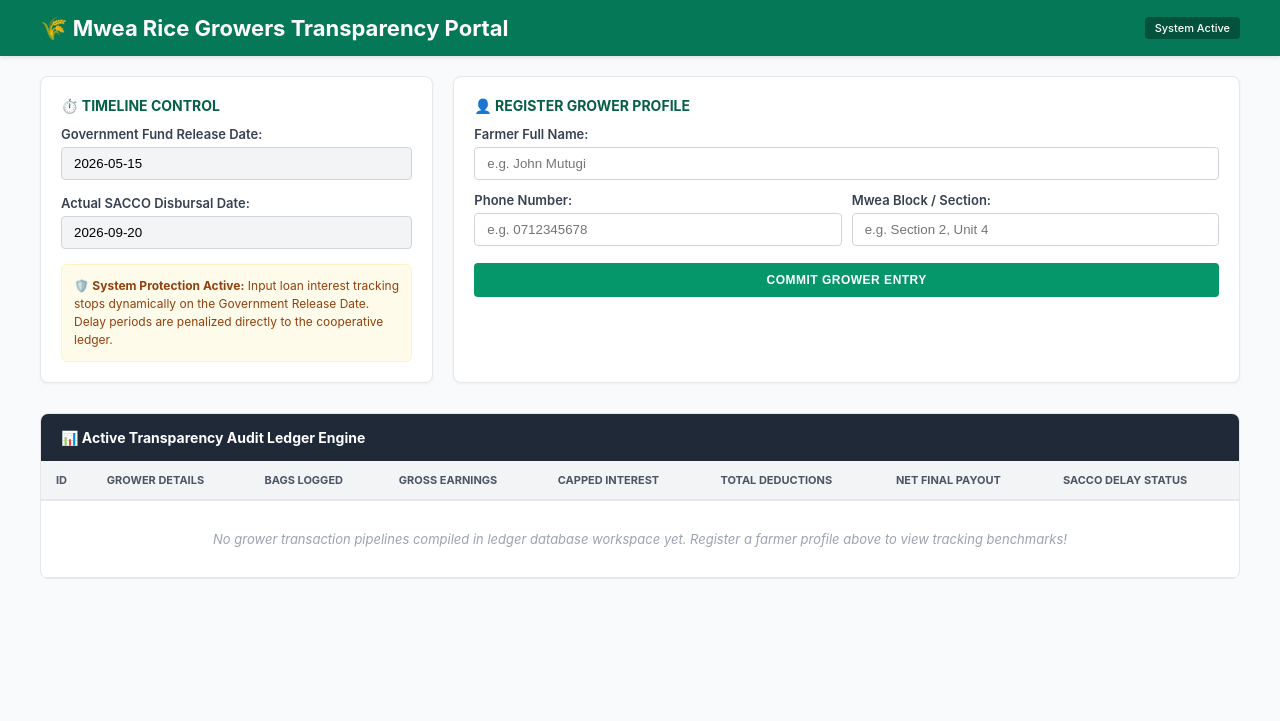
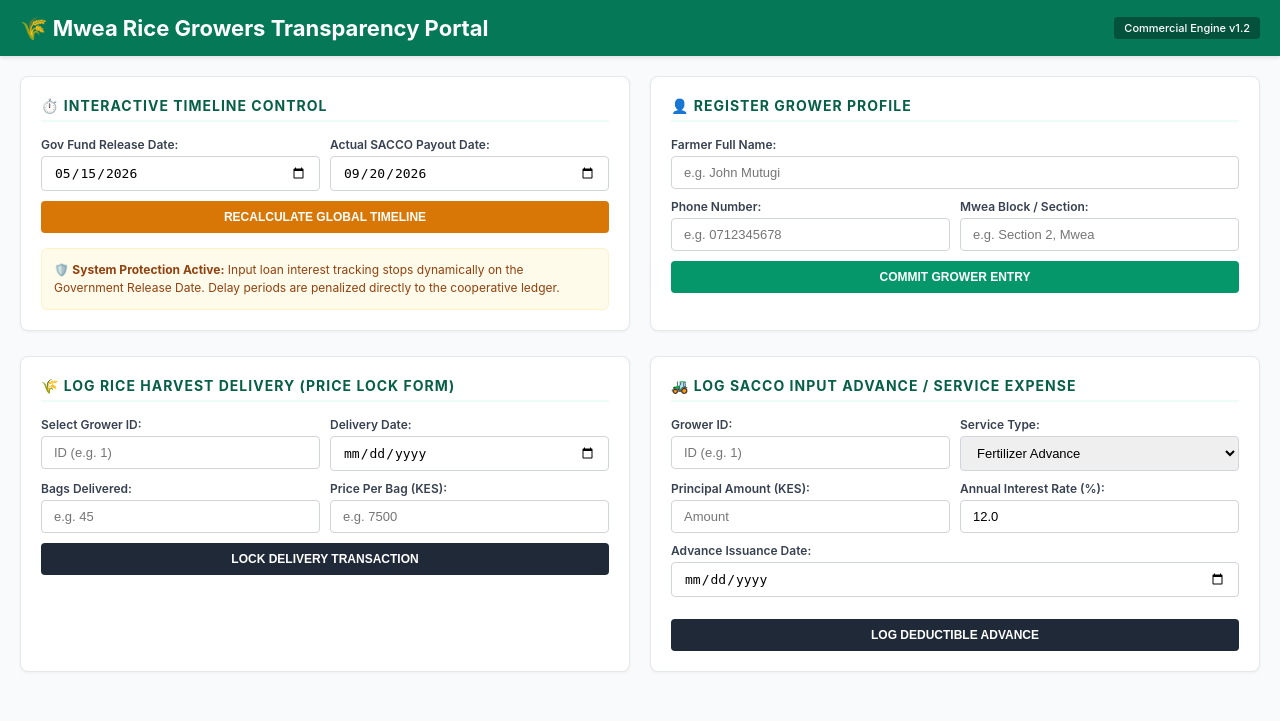
Before and after one commit to Samtech-001/mwea-rice-transparency-ledger, a Flask app: page / in a window 1280 px wide. Shown: the top 721 px of the page. Run offline with Flask 3, Linux system fonts and the light colour scheme; data comes from the database, SQL or seed files in the repository; data that the repository does not hold is empty.

Commit message:
feat: launch full commercial layout with inputs and timeline controls

```diff
--- a/app.py
+++ b/app.py
@@ -5,7 +5,6 @@ from flask import Flask, render_template, request, redirect, url_for
 
 app = Flask(__name__)
 
-# Direct path alignment for Render Persistent Storage compatibility
 DB_DIR = '/opt/render/project/src/database' if os.path.exists('/opt/render') else 'database'
 DB_PATH = os.path.join(DB_DIR, 'mwea_rice.db')
 
@@ -19,7 +18,7 @@ def init_db():
     cursor.execute('''CREATE TABLE IF NOT EXISTS loans (loan_id INTEGER PRIMARY KEY AUTOINCREMENT, farmer_id INTEGER, principal_borrowed REAL NOT NULL, annual_rate REAL NOT NULL, borrowed_date TEXT NOT NULL, service_type TEXT NOT NULL)''')
     cursor.execute('''CREATE TABLE IF NOT EXISTS control_dates (id INTEGER PRIMARY KEY AUTOINCREMENT, gov_release_date TEXT NOT NULL, sacco_disburse_date TEXT NOT NULL)''')
     cursor.execute("SELECT COUNT(*) FROM control_dates")
-    if cursor.fetchone()[0] == 0:
+    if cursor.fetchone() == 0:
         cursor.execute("INSERT INTO control_dates (gov_release_date, sacco_disburse_date) VALUES ('2026-05-15', '2026-09-20')")
     conn.commit()
     conn.close()
@@ -47,6 +46,7 @@ def index():
         dels = conn.execute('SELECT * FROM deliveries WHERE farmer_id = ?', (f['farmer_id'],)).fetchall()
         gross = sum(d['bags_delivered'] * d['price_per_bag'] for d in dels)
         bags = sum(d['bags_delivered'] for d in dels)
+
         loans = conn.execute('SELECT * FROM loans WHERE farmer_id = ?', (f['farmer_id'],)).fetchall()
         deduct, interest = 0, 0
         for l in loans:
@@ -54,9 +54,22 @@ def index():
             li = l['principal_borrowed'] * (l['annual_rate'] / 100) * (days / 365)
             interest += li
             deduct += (l['principal_borrowed'] + li)
-        dashboard_data.append({'id': f['farmer_id'], 'name': f['name'], 'phone': f['phone'], 'bags': bags, 'gross': gross, 'deductions': deduct, 'interest': interest, 'net': gross - deduct, 'delay': calculate_days(dates['gov_release_date'], dates['sacco_disburse_date'])})
+
+        dashboard_data.append({
+            'id': f['farmer_id'], 'name': f['name'], 'phone': f['phone'], 'location': f['location'],
+            'bags': bags, 'gross': gross, 'deductions': deduct, 'interest': interest, 'net': gross - deduct,
+            'delay': calculate_days(dates['gov_release_date'], dates['sacco_disburse_date'])
+        })
     conn.close()
     return render_template('dashboard.html', farmers=dashboard_data, dates=dates)
+
+@app.route('/update-dates', methods=['POST'])
+def update_dates():
+    conn = get_db_connection()
+    conn.execute('UPDATE control_dates SET gov_release_date = ?, sacco_disburse_date = ? WHERE id = 1', (request.form['gov_release_date'], request.form['sacco_disburse_date']))
+    conn.commit()
+    conn.close()
+    return redirect(url_for('index'))
 
 @app.route('/add-farmer', methods=['POST'])
 def add_farmer():
@@ -64,8 +77,23 @@ def add_farmer():
     try:
         conn.execute('INSERT INTO farmers (name, phone, location) VALUES (?, ?, ?)', (request.form['name'], request.form['phone'], request.form['location']))
         conn.commit()
-    except:
-        pass
+    except: pass
+    conn.close()
+    return redirect(url_for('index'))
+
+@app.route('/add-delivery', methods=['POST'])
+def add_delivery():
+    conn = get_db_connection()
+    conn.execute('INSERT INTO deliveries (farmer_id, delivery_date, bags_delivered, price_per_bag) VALUES (?, ?, ?, ?)', (request.form['farmer_id'], request.form['delivery_date'], request.form['bags_delivered'], request.form['price_per_bag']))
+    conn.commit()
+    conn.close()
+    return redirect(url_for('index'))
+
+@app.route('/add-loan', methods=['POST'])
+def add_loan():
+    conn = get_db_connection()
+    conn.execute('INSERT INTO loans (farmer_id, principal_borrowed, annual_rate, borrowed_date, service_type) VALUES (?, ?, ?, ?, ?)', (request.form['farmer_id'], request.form['principal_borrowed'], request.form['annual_rate'], request.form['borrowed_date'], request.form['service_type']))
+    conn.commit()
     conn.close()
     return redirect(url_for('index'))
 
--- a/templates/dashboard.html
+++ b/templates/dashboard.html
@@ -7,50 +7,59 @@
     <style>
         body { font-family: -apple-system, BlinkMacSystemFont, "Segoe UI", Roboto, sans-serif; background-color: #f9fafb; margin: 0; padding: 0; color: #111827; }
         nav { background-color: #047857; color: white; padding: 15px 20px; box-shadow: 0 2px 4px rgba(0,0,0,0.1); }
-        .container { max-width: 1200px; margin: 0 auto; padding: 20px; }
-        .grid { display: grid; grid-template-columns: 1fr; gap: 20px; margin-bottom: 30px; }
-        @media (min-width: 768px) { .grid { grid-template-columns: 1fr 2fr; } }
-        .card { background: white; padding: 20px; rounded-radius: 8px; border: 1px solid #e5e7eb; border-radius: 8px; box-shadow: 0 1px 3px rgba(0,0,0,0.05); }
+        .container { max-width: 1400px; margin: 0 auto; padding: 20px; }
+        .grid-top { display: grid; grid-template-columns: 1fr; gap: 20px; margin-bottom: 25px; }
+        @media (min-width: 1024px) { .grid-top { grid-template-columns: 1fr 1fr; } }
+        .grid-inputs { display: grid; grid-template-columns: 1fr; gap: 20px; margin-bottom: 30px; }
+        @media (min-width: 768px) { .grid-inputs { grid-template-columns: 1fr 1fr; } }
+        .card { background: white; padding: 20px; border: 1px solid #e5e7eb; border-radius: 8px; box-shadow: 0 1px 3px rgba(0,0,0,0.05); }
         h1 { margin: 0; font-size: 22px; font-weight: bold; }
-        h2 { margin-top: 0; font-size: 14px; text-transform: uppercase; tracking-spacing: 1px; color: #065f46; }
-        .form-group { margin-bottom: 15px; }
-        label { display: block; font-weight: 600; margin-bottom: 5px; font-size: 13px; color: #374151; }
-        input[type="text"] { width: 100%; padding: 8px 12px; border: 1px solid #d1d5db; border-radius: 4px; box-sizing: border-box; background-color: #f3f4f6; }
-        input[type="text"]:not([readonly]) { background-color: white; }
+        h2 { margin-top: 0; font-size: 14px; text-transform: uppercase; letter-spacing: 1px; color: #065f46; border-bottom: 2px solid #ecfdf5; padding-bottom: 6px; margin-bottom: 15px; }
+        .form-group { margin-bottom: 12px; }
+        label { display: block; font-weight: 600; margin-bottom: 4px; font-size: 12px; color: #374151; }
+        input[type="text"], input[type="number"], input[type="date"], select { width: 100%; padding: 8px 12px; border: 1px solid #d1d5db; border-radius: 4px; box-sizing: border-box; font-size: 13px; }
         .alert { background-color: #fffbeb; border: 1px solid #fef3c7; color: #92400e; padding: 12px; border-radius: 6px; font-size: 12px; line-height: 1.5; margin-top: 15px; }
-        .btn { width: 100%; background-color: #059669; color: white; border: none; padding: 10px; border-radius: 4px; font-weight: bold; cursor: pointer; text-transform: uppercase; font-size: 12px; letter-spacing: 0.5px; }
+        .btn { width: 100%; background-color: #059669; color: white; border: none; padding: 9px; border-radius: 4px; font-weight: bold; cursor: pointer; text-transform: uppercase; font-size: 12px; }
         .btn:hover { background-color: #047857; }
-        .table-card { background: white; border: 1px solid #e5e7eb; border-radius: 8px; overflow: hidden; }
+        .btn-amber { background-color: #d97706; } .btn-amber:hover { background-color: #b45309; }
+        .btn-gray { background-color: #1f2937; } .btn-gray:hover { background-color: #111827; }
+        .table-card { background: white; border: 1px solid #e5e7eb; border-radius: 8px; overflow: hidden; margin-top: 25px; }
         .table-header { background-color: #1f2937; color: white; padding: 15px 20px; font-weight: bold; font-size: 14px; }
         table { width: 100%; border-collapse: collapse; text-align: left; font-size: 13px; }
         th { background-color: #f3f4f6; padding: 12px 15px; color: #4b5563; text-transform: uppercase; font-size: 11px; border-bottom: 2px solid #e5e7eb; }
         td { padding: 15px; border-bottom: 1px solid #e5e7eb; }
         .badge { display: inline-block; padding: 3px 8px; border-radius: 12px; font-size: 11px; font-weight: bold; background-color: #fef3c7; color: #92400e; border: 1px solid #fde68a; }
         .farmer-name { font-weight: bold; color: #111827; font-size: 14px; }
-        .farmer-phone { color: #6b7280; font-size: 11px; font-family: monospace; }
-        .net-pay { font-weight: bold; color: #047857; font-size: 14px; background-color: #ecfdf5; padding: 4px 8px; border-radius: 4px; }
+        .farmer-phone { color: #6b7280; font-size: 11px; font-family: monospace; margin-top: 2px; }
+        .net-pay { font-weight: bold; color: #047857; font-size: 14px; background-color: #ecfdf5; padding: 4px 8px; border-radius: 4px; display: inline-block; }
     </style>
 </head>
 <body>
     <nav>
-        <div style="max-width: 1200px; margin: 0 auto; display: flex; justify-content: space-between; align-items: center;">
+        <div style="max-width: 1400px; margin: 0 auto; display: flex; justify-content: space-between; align-items: center;">
             <h1>🌾 Mwea Rice Growers Transparency Portal</h1>
-            <span style="background-color: #04523b; padding: 4px 10px; border-radius: 4px; font-size: 11px; font-weight: 500;">System Active</span>
+            <span style="background-color: #04523b; padding: 4px 10px; border-radius: 4px; font-size: 11px; font-weight: 500;">Commercial Engine v1.2</span>
         </div>
     </nav>
 
     <main class="container">
-        <div class="grid">
+        <!-- Interactive Timeline Controls & Profile Registration -->
+        <div class="grid-top">
             <div class="card">
-                <h2>⏱️ Timeline Control</h2>
-                <div class="form-group">
-                    <label>Government Fund Release Date:</label>
-                    <input type="text" readonly value="{{ dates.gov_release_date if dates else '2026-05-15' }}">
-                </div>
-                <div class="form-group">
-                    <label>Actual SACCO Disbursal Date:</label>
-                    <input type="text" readonly value="{{ dates.sacco_disburse_date if dates else '2026-09-20' }}">
-                </div>
+                <h2>⏱️ Interactive Timeline Control</h2>
+                <form action="/update-dates" method="POST">
+                    <div style="display: grid; grid-template-columns: 1fr 1fr; gap: 10px; margin-bottom: 10px;">
+                        <div>
+                            <label>Gov Fund Release Date:</label>
+                            <input type="date" name="gov_release_date" value="{{ dates.gov_release_date if dates else '2026-05-15' }}" required>
+                        </div>
+                        <div>
+                            <label>Actual SACCO Payout Date:</label>
+                            <input type="date" name="sacco_disburse_date" value="{{ dates.sacco_disburse_date if dates else '2026-09-20' }}" required>
+                        </div>
+                    </div>
+                    <button type="submit" class="btn btn-amber">Recalculate Global Timeline</button>
+                </form>
                 <div class="alert">
                     🛡️ <strong>System Protection Active:</strong> Input loan interest tracking stops dynamically on the Government Release Date. Delay periods are penalized directly to the cooperative ledger.
                 </div>
@@ -58,7 +67,7 @@
 
             <div class="card">
                 <h2>👤 Register Grower Profile</h2>
-                <form action="/add-farmer" method="POST" style="display: grid; grid-template-columns: 1fr; gap: 12px;">
+                <form action="/add-farmer" method="POST" style="display: grid; grid-template-columns: 1fr; gap: 10px;">
                     <div>
                         <label>Farmer Full Name:</label>
                         <input type="text" name="name" placeholder="e.g. John Mutugi" required>
@@ -70,60 +79,78 @@
                         </div>
                         <div>
                             <label>Mwea Block / Section:</label>
-                            <input type="text" name="location" placeholder="e.g. Section 2, Unit 4" required>
+                            <input type="text" name="location" placeholder="e.g. Section 2, Mwea" required>
                         </div>
                     </div>
-                    <div style="margin-top: 5px;">
-                        <button type="submit" class="btn">Commit Grower Entry</button>
-                    </div>
+                    <button type="submit" class="btn">Commit Grower Entry</button>
                 </form>
             </div>
         </div>
 
-        <div class="table-card">
-            <div class="table-header">📊 Active Transparency Audit Ledger Engine</div>
-            <div style="overflow-x: auto;">
-                <table>
-                    <thead>
-                        <tr>
-                            <th>ID</th>
-                            <th>Grower Details</th>
-                            <th>Bags Logged</th>
-                            <th>Gross Earnings</th>
-                            <th>Capped Interest</th>
-                            <th>Total Deductions</th>
-                            <th>Net Final Payout</th>
-                            <th>SACCO Delay Status</th>
-                        </tr>
-                    </thead>
-                    <tbody>
-                        {% for farmer in farmers %}
-                        <tr>
-                            <td style="font-family: monospace; color: #9ca3af; font-weight: bold;">#{{ farmer.id }}</td>
-                            <td>
-                                <div class="farmer-name">{{ farmer.name }}</div>
-                                <div class="farmer-phone">{{ farmer.phone }}</div>
-                            </td>
-                            <td style="font-weight: 600;">{{ farmer.bags }} Bags</td>
-                            <td style="font-family: monospace; font-weight: 600;">KES {{ "{:,.2f}".format(farmer.gross) }}</td>
-                            <td style="font-family: monospace; color: #b45309; font-weight: 600;">KES {{ "{:,.2f}".format(farmer.interest) }}</td>
-                            <td style="font-family: monospace; color: #dc2626;">KES {{ "{:,.2f}".format(farmer.deductions) }}</td>
-                            <td><span class="net-pay">KES {{ "{:,.2f}".format(farmer.net) }}</span></td>
-                            <td>
-                                <span class="badge">
-                                    {{ farmer.delay }} Days Overdue by SACCO
-                                </span>
-                            </td>
-                        </tr>
-                        {% else %}
-                        <tr>
-                            <td colspan="8" style="padding: 30px; text-align: center; color: #9ca3af; font-style: italic;">No grower transaction pipelines compiled in ledger database workspace yet. Register a farmer profile above to view tracking benchmarks!</td>
-                        </tr>
-                        {% endfor %}
-                    </tbody>
-                </table>
+        <!-- Rice Delivery & Input Services Expense Logging Points -->
+        <div class="grid-inputs">
+            <div class="card">
+                <h2>🌾 Log Rice Harvest Delivery (Price Lock Form)</h2>
+                <form action="/add-delivery" method="POST" style="display: grid; grid-template-columns: 1fr; gap: 10px;">
+                    <div style="display: grid; grid-template-columns: 1fr 1fr; gap: 10px;">
+                        <div>
+                            <label>Select Grower ID:</label>
+                            <input type="number" name="farmer_id" placeholder="ID (e.g. 1)" required>
+                        </div>
+                        <div>
+                            <label>Delivery Date:</label>
+                            <input type="date" name="delivery_date" required>
+                        </div>
+                    </div>
+                    <div style="display: grid; grid-template-columns: 1fr 1fr; gap: 10px;">
+                        <div>
+                            <label>Bags Delivered:</label>
+                            <input type="number" name="bags_delivered" placeholder="e.g. 45" required>
+                        </div>
+                        <div>
+                            <label>Price Per Bag (KES):</label>
+                            <input type="number" name="price_per_bag" placeholder="e.g. 7500" required>
+                        </div>
+                    </div>
+                    <button type="submit" class="btn btn-gray">Lock Delivery Transaction</button>
+                </form>
+            </div>
+
+            <div class="card">
+                <h2>🚜 Log SACCO Input Advance / Service Expense</h2>
+                <form action="/add-loan" method="POST" style="display: grid; grid-template-columns: 1fr; gap: 10px;">
+                    <div style="display: grid; grid-template-columns: 1fr 1fr; gap: 10px;">
+                        <div>
+                            <label>Grower ID:</label>
+                            <input type="number" name="farmer_id" placeholder="ID (e.g. 1)" required>
+                        </div>
+                        <div>
+                            <label>Service Type:</label>
+                            <select name="service_type" required>
+                                <option value="Fertilizer">Fertilizer Advance</option>
+                                <option value="Tractor">Tractor Ploughing</option>
+                                <option value="Seeds">Seed Distribution</option>
+                                <option value="Cash">Cash Advance</option>
+                            </select>
+                        </div>
+                    </div>
+                    <div style="display: grid; grid-template-columns: 1fr 1fr; gap: 10px;">
+                        <div>
+                            <label>Principal Amount (KES):</label>
+                            <input type="number" name="principal_borrowed" placeholder="Amount" required>
+                        </div>
+                        <div>
+                            <label>Annual Interest Rate (%):</label>
+                            <input type="number" step="0.1" name="annual_rate" value="12.0" required>
+                        </div>
+                    </div>
+                    <div class="form-group">
+                        <label>Advance Issuance Date:</label>
+                        <input type="date" name="borrowed_date" required>
+                    </div>
+                    <button type="submit" class="btn btn-gray">Log Deductible Advance</button>
+                </form>
             </div>
         </div>
-    </main>
-</body>
-</html>
+
+        <!-- System Audit Ledger Engine -->
```
